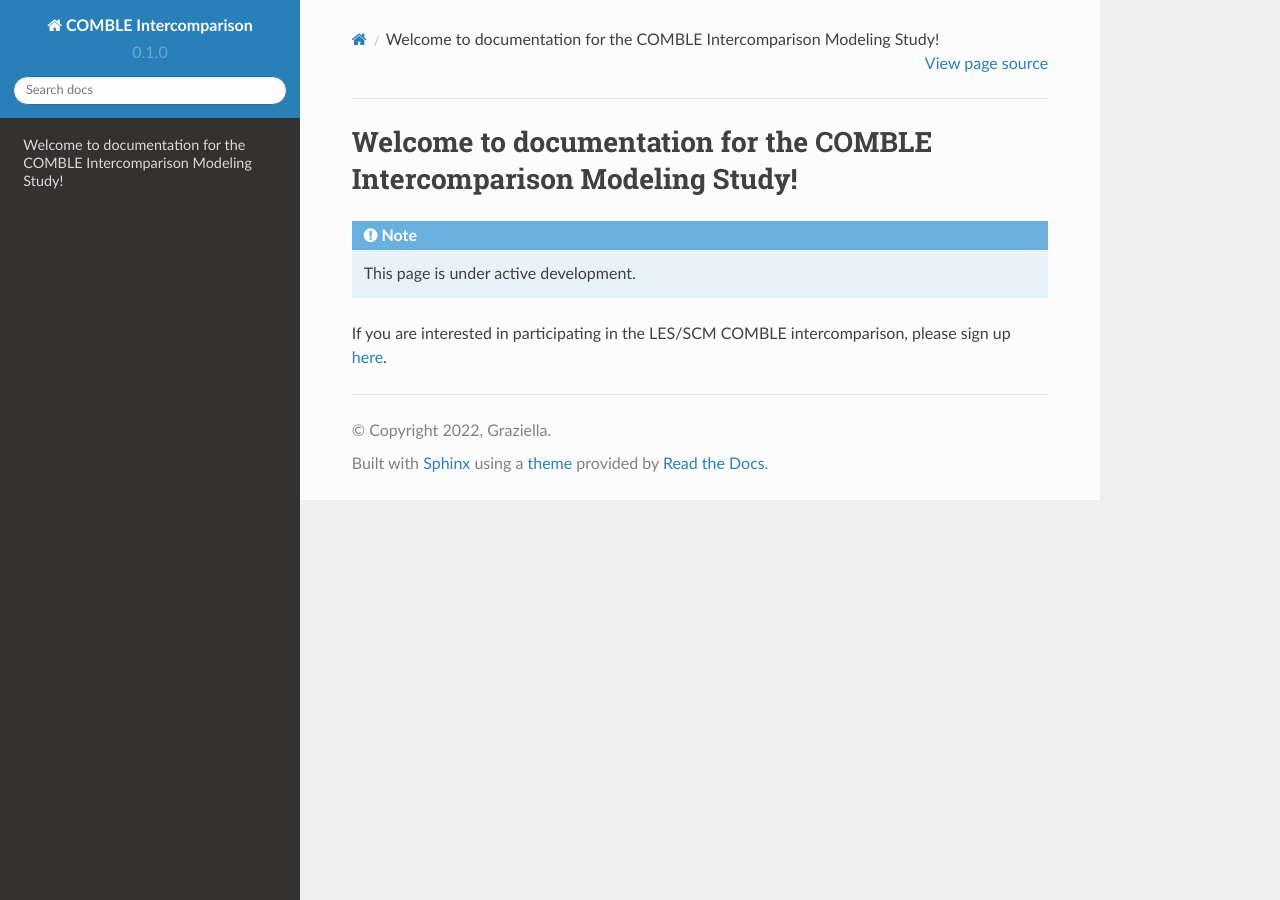
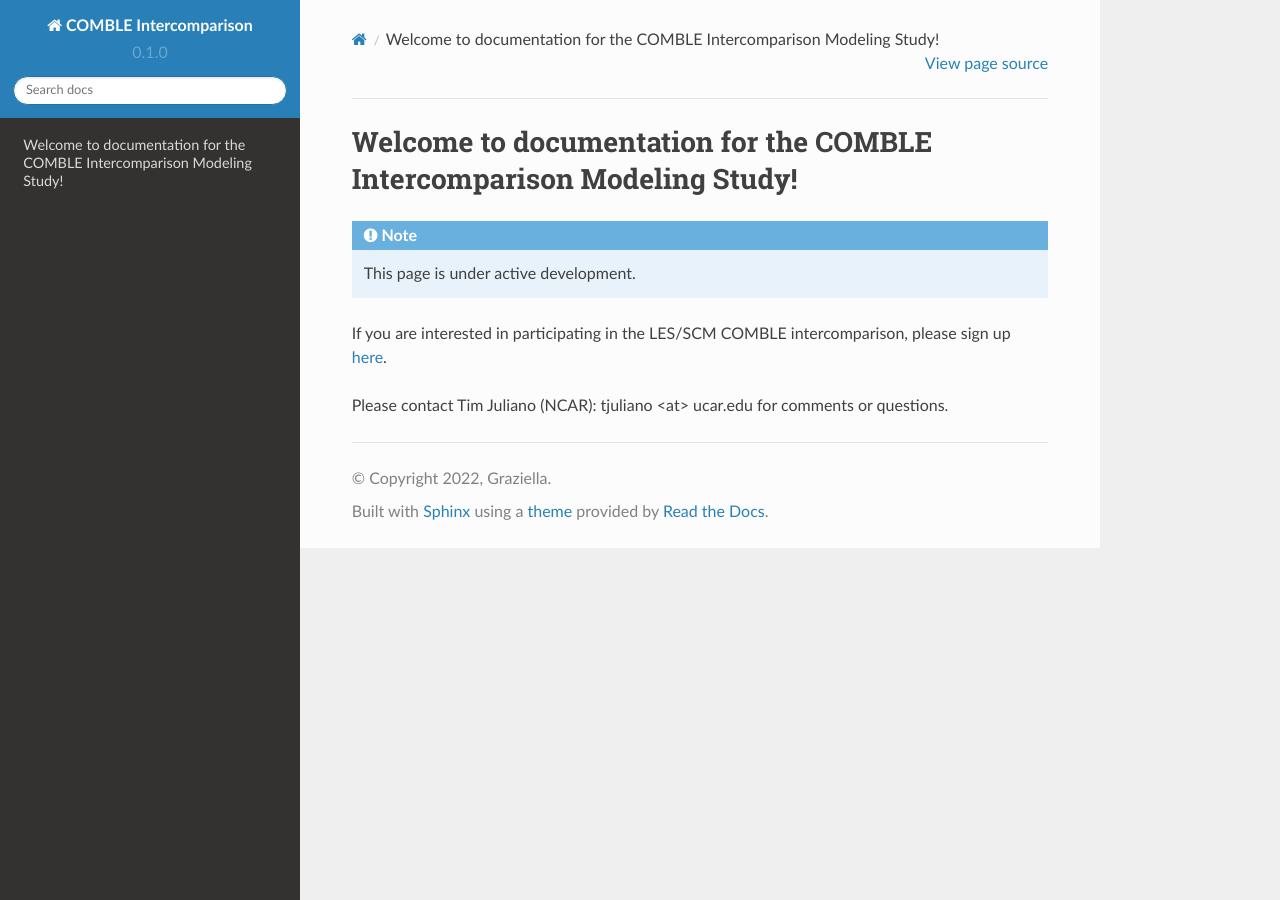
Before and after one commit to NCAR/COMBLE-Intercomparison, a Sphinx documentation site: the page built from docs/source/index.rst, in a window 1280 px wide. Built offline with Sphinx 7.4.7 and the Read the Docs theme 2.0.0, drawn with Linux system fonts in a browser that asks for light colours.

Commit message:
Update index.rst
Adding email address

```diff
--- a/docs/source/index.rst
+++ b/docs/source/index.rst
@@ -6,3 +6,5 @@ Welcome to documentation for the COMBLE Intercomparison Modeling Study!
    This page is under active development.
 
 If you are interested in participating in the LES/SCM COMBLE intercomparison, please sign up `here <https://docs.google.com/spreadsheets/d/1h0BDDCCJTfIsdvHHNFyA17bpsNAL7405GG69IkC8qJs/edit?usp=sharing>`_.
+
+Please contact Tim Juliano (NCAR): tjuliano <at> ucar.edu for comments or questions.
```
